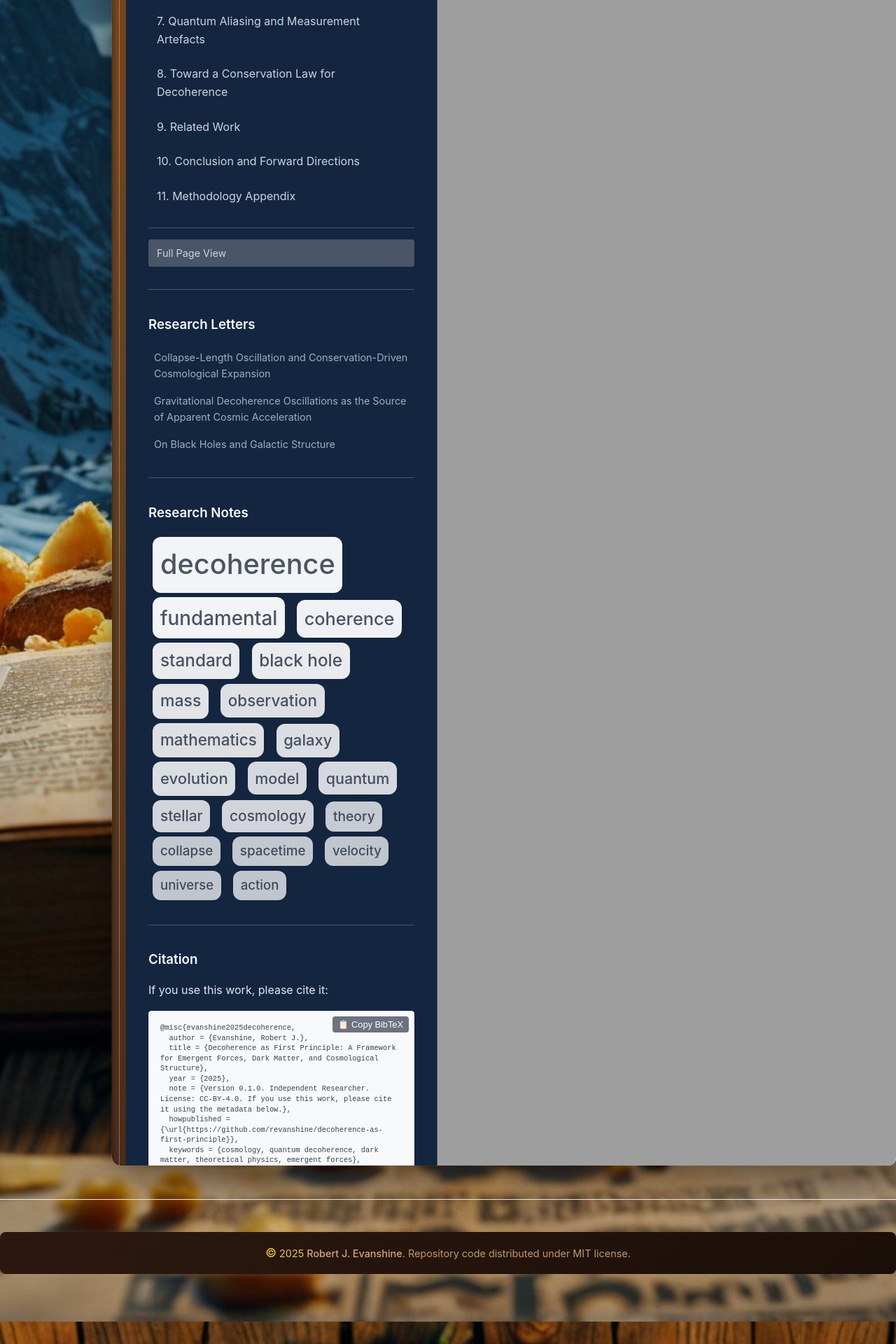
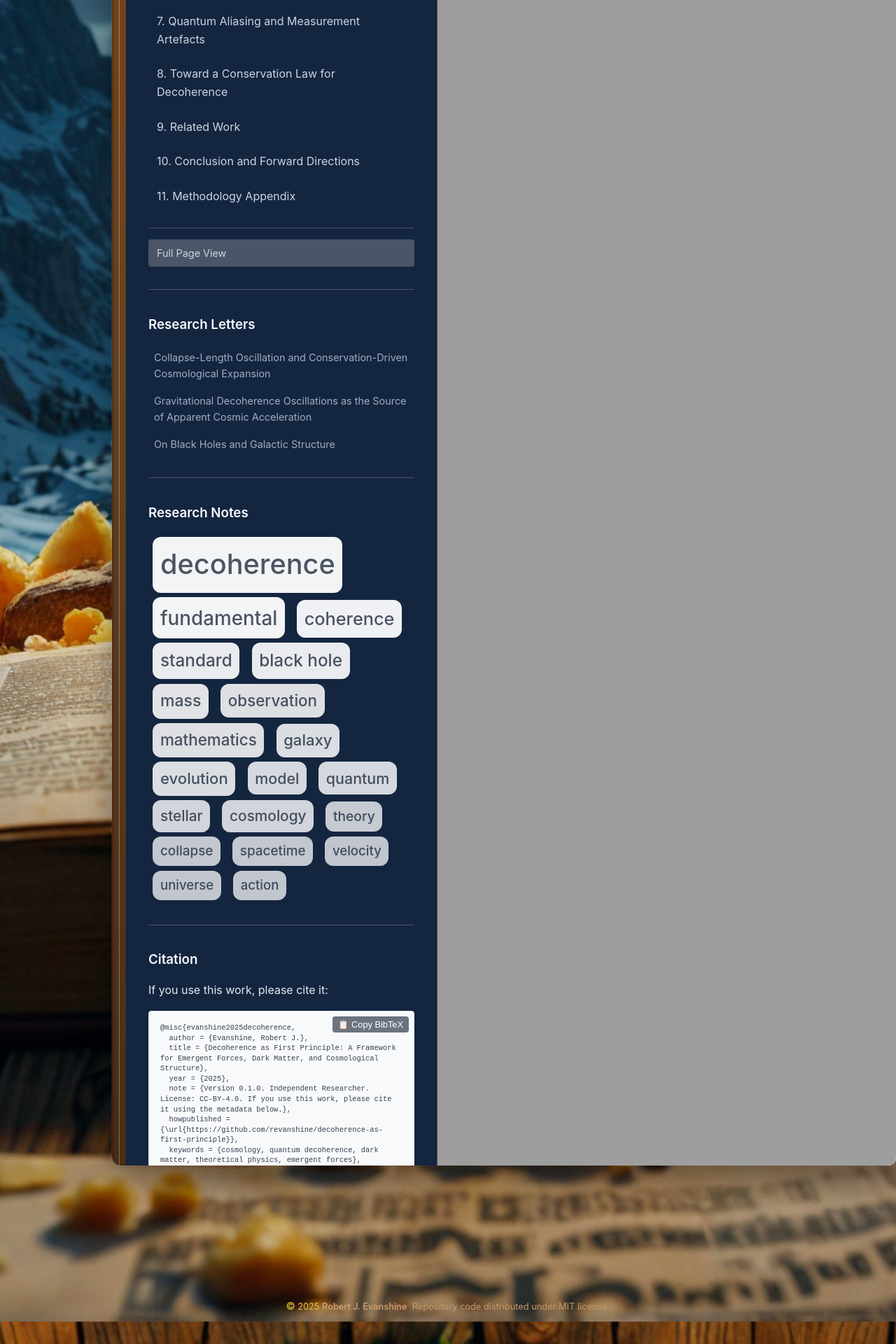
Before and after one commit to revanshine/decoherence-as-first-principle, a Jekyll site: the page built from index.md, in a window 1280 px wide. Shown: the part 665-2585 px from the top of the page at 70% size. Built offline with Jekyll 4.4.1, drawn with Linux system fonts in a browser that asks for light colours.

Commit message:
Fix layout: anchored book window + simplified copyright
🎨 Layout Improvements:
- Reverted to overflow: hidden for fixed book window (no scroll chaining)
- Moved copyright to fixed position at bottom center
- Removed background box, kept beautiful yellow-brown colors
- Smaller, cleaner text that doesn't interfere with main content
- Book window stays perfectly anchored while scrolling inside iframe

```diff
--- a/_layouts/book.html
+++ b/_layouts/book.html
@@ -33,8 +33,7 @@
   body {
     margin: 0;
     padding: 0;
-    height: 100vh;
-    overflow-y: auto; /* Allow vertical scrolling for footer */
+    overflow: hidden; /* Prevent main window scrolling */
     overscroll-behavior: none; /* Prevent scroll chaining */
   }
 
--- a/_layouts/default.html
+++ b/_layouts/default.html
@@ -76,9 +76,9 @@
     {{ content }}
   </main>
 
-  <footer style="margin-top: 3rem; padding-top: 2rem; border-top: 1px solid #eee; font-size: 0.9em;">
-    <p style="color: #d4a574; background: linear-gradient(135deg, #2d1810, #1a0f08); padding: 1rem; border-radius: 8px; text-align: center; box-shadow: 0 2px 8px rgba(212, 165, 116, 0.2);">
-      <span style="color: #f4d03f; font-size: 1.2em;">©</span>
+  <footer style="position: fixed; bottom: 10px; left: 50%; transform: translateX(-50%); font-size: 0.8em; z-index: 1000;">
+    <p style="margin: 0; text-align: center;">
+      <span style="color: #f4d03f; font-size: 1.1em;">©</span>
       <span style="color: #e8c547;">{{ 'now' | date: "%Y" }}</span>
       <span style="color: #d4a574; font-weight: 500;">{{ site.author.name | default: "Research Project" }}</span>.
       <span style="color: #c19a6b;">Repository code distributed under MIT license.</span>
```
